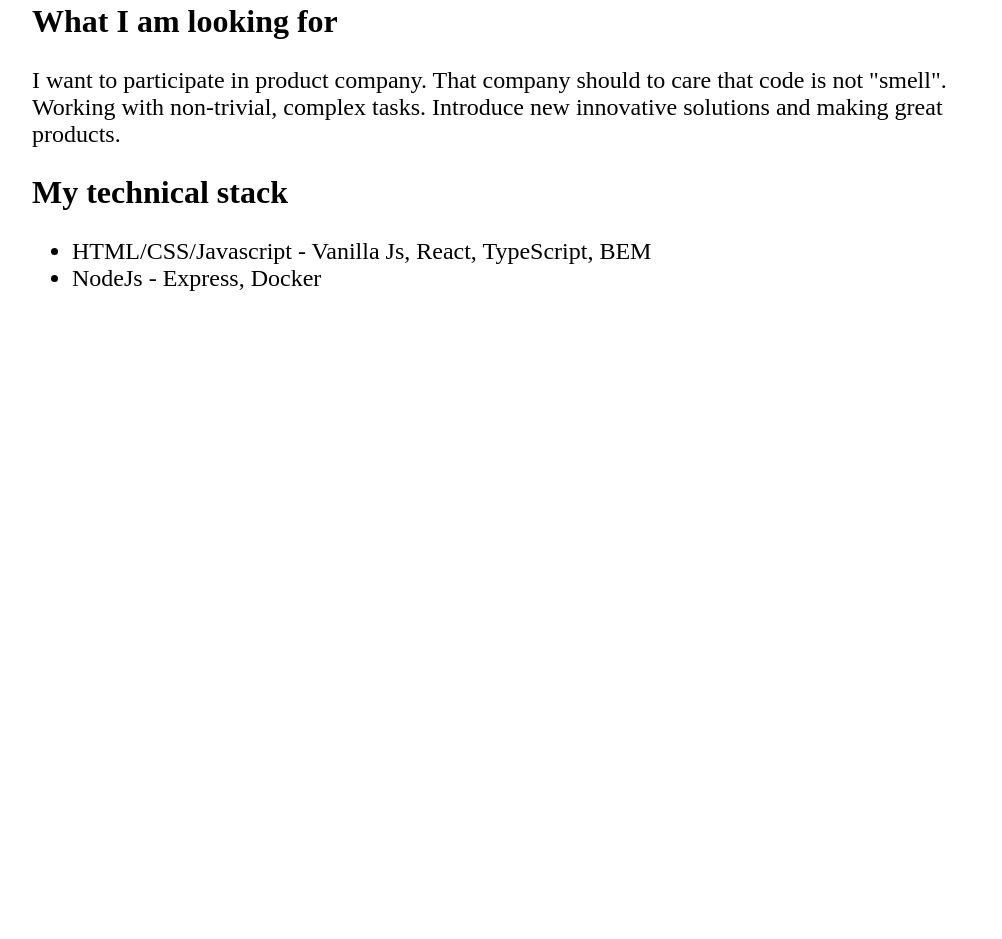
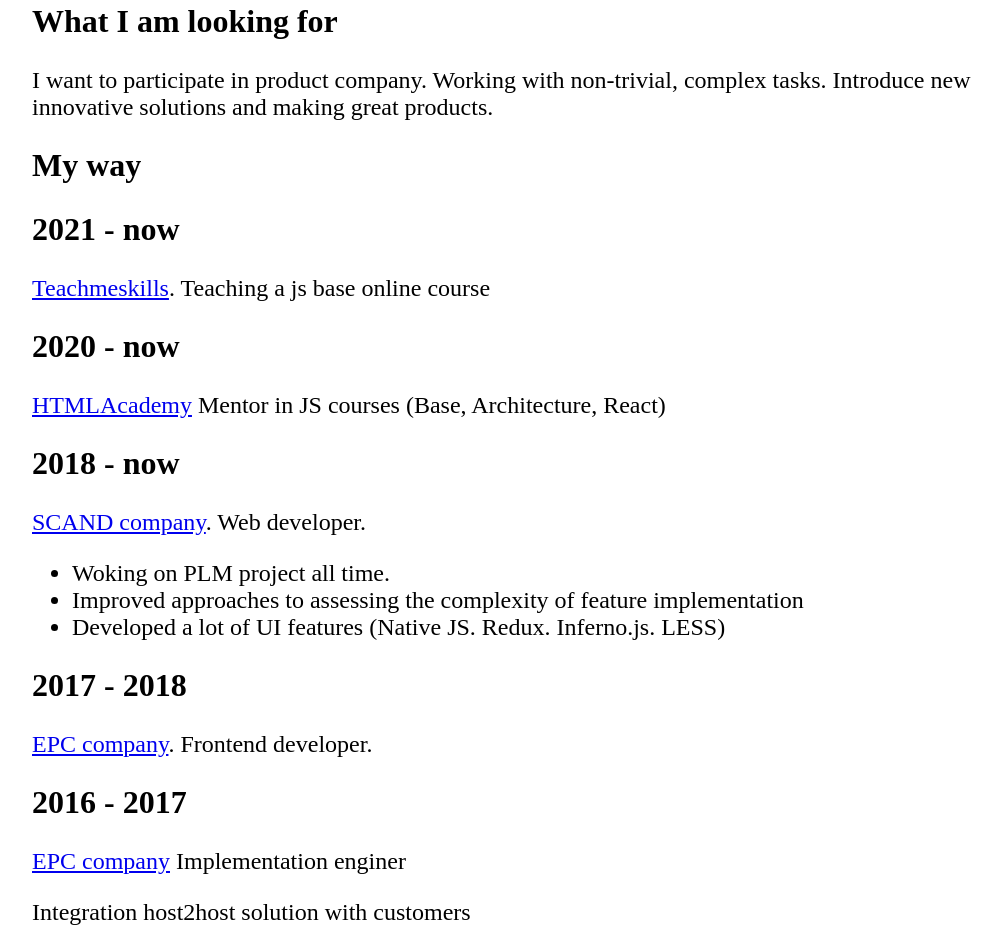
Before and after one commit to G-Milevski/milevski.dev, a plain HTML site: page cv.html in a window 1280 px wide. Shown: the part 601-1540 px from the top of the page, without its empty margins (120-1122 px from the left). Before the commit the page ends 941 px from the top, so only its background shows below. Drawn offline with Linux system fonts and the light colour scheme; files whose address does not match are found by name.

Commit message:
CV page is updated.

```diff
--- a/cv.html
+++ b/cv.html
@@ -42,10 +42,38 @@
         <sectionn>
             <h2><b>What I am looking for</b></h2>
             <p>I want to participate in product company.
-                That company should to care that code is not "smell".
                 Working with non-trivial, complex tasks.
                 Introduce new innovative solutions and making great products.
             </p>
+        </sectionn>
+        <sectionn>
+            <h2><b>My way</b></h2>
+            <section>
+                <h2>2021 - now</h2>
+                <p><a target="_blank" href="https://teachmeskills.by/">Teachmeskills</a>. Teaching a js base online course</p>
+            </section>
+            <section>
+                <h2>2020 - now</h2>
+                <p><a target="_blank" href="https://htmlacademy.ru/">HTMLAcademy</a> Mentor in JS courses (Base, Architecture, React)</p>
+            </section>
+            <section>
+                <h2>2018 - now</h2>
+                <p><a target="_blank" href="https://scand.com//">SCAND company</a>. Web developer. </p>
+                <ul>
+                    <li>Woking on PLM project all time.</li>
+                    <li>Improved approaches to assessing the complexity of feature implementation</li>
+                    <li>Developed a lot of UI features (Native JS. Redux. Inferno.js. LESS)</li>
+                </ul>
+            </section>
+            <section>
+                <h2>2017 - 2018</h2>
+                <p><a target="_blank" href="https://epc-it.com//">EPC company</a>. Frontend developer.</p>
+            </section>
+            <section>
+                <h2>2016 - 2017</h2>
+                <p><a target="_blank" href="https://epc-it.com/">EPC company</a> Implementation enginer</p>
+                <p>Integration host2host solution with customers</p>
+            </section>
         </sectionn>
         <section>
             <h2><b>My technical stack</b></h2>
```
